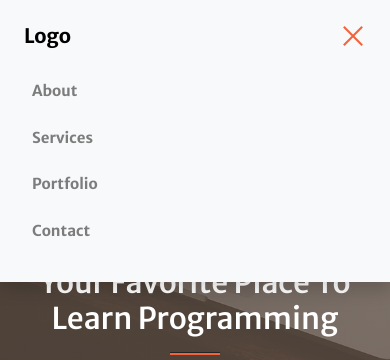
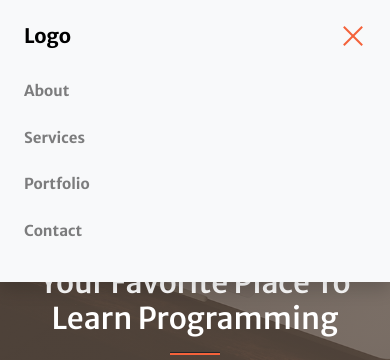
Before and after one commit to Omar-Moamen/Course-Hub, a React (Create React App) app: page / in a window 390 px wide. Both pictures are taken after a click on the button 353 px from the left and 36 px from the top of the page. Shown: the top 360 px of the page. Built offline with nearby package versions, Linux system fonts and the light colour scheme.

Commit message:
fixed some performance issues

```diff
--- a/src/components/Header/Header.css
+++ b/src/components/Header/Header.css
@@ -38,6 +38,10 @@
 
 #mainNav.alt-nav-hover a:hover {
    color: var(--orangeColor) !important;
+}
+
+#mainNav .navbar-nav {
+   width: fit-content;
 }
 
 #mainNav a {
--- a/src/components/Header/Header.jsx
+++ b/src/components/Header/Header.jsx
@@ -2,8 +2,6 @@ import {Container, Nav, Navbar} from "react-bootstrap";
 import {useEffect, useState} from "react";
 import './Header.css';
 import {Link, NavLink, useLocation} from "react-router-dom";
-import {faBars} from "@fortawesome/free-solid-svg-icons";
-import {FontAwesomeIcon} from "@fortawesome/react-fontawesome";
 
 export default function Header()
 {
@@ -17,7 +15,6 @@ export default function Header()
    useEffect(() =>
    {
       window.addEventListener('resize', () => setScreenSize(window.innerWidth))
-      return () => window.addEventListener('resize', setScreenSize(window.innerWidth))
    }, [screenSize])
 
    const scrollHandler = () =>
@@ -44,23 +41,25 @@ export default function Header()
          ${showNavbar || screenSize < 992 || pathname !== "/" ?
                "bg-light text-black alt-nav-hover main-shadow" :
                "bg-transparent nav-color"} fixed-top py-3`}
-         expand="lg">
+         expand="lg"
+      >
          <Container className={`${screenSize < 992 ? "bg-light" : null} px-4 px-lg-5`}>
             <Link to={'/'} className="navbar-brand">Logo</Link>
             <Navbar.Toggle
                className={`${toggler ? "rotate-bars" : ""} border-0 position-relative rounded-0`}
                aria-controls="basic-navbar-nav"
-               onClick={() => setToggler(!toggler)}>
+               onClick={() => setToggler(!toggler)}
+            >
                <span></span>
                <span></span>
                <span></span>
             </Navbar.Toggle>
             <Navbar.Collapse
                id="basic-navbar-nav"
-               className={`${screenSize < 992 ? "bg-light px-2 w-100" : null}`}
+               className={`${screenSize < 992 ? "bg-light" : null}`}
             >
                <Nav
-                  className={`${screenSize < 992 ? "text-black-50" : null} ms-auto gap-4 fw-bold py-4 mw-100`}
+                  className={`${screenSize < 992 ? "text-black-50" : null} me-auto me-lg-0 ms-lg-auto gap-4 fw-bold py-4`}
                >
                   <NavLink to="/">About</NavLink>
                   <NavLink to="#action2">Services</NavLink>
```
